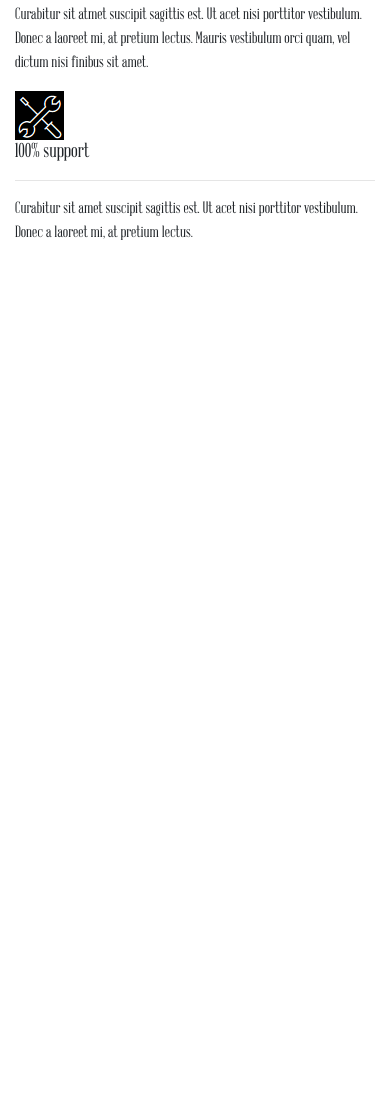
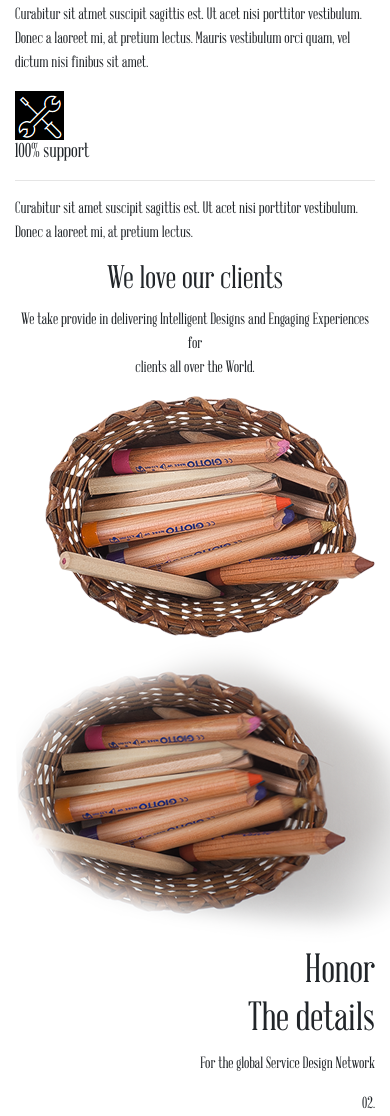
Before and after one commit to shikitos/Unity-layout-Bootstrap-BEM, a plain HTML site: page pages/index.html in a window 390 px wide. Shown: the part 2989-4105 px from the top of the page. Before the commit the page ends 3250 px from the top, so only its background shows below. Drawn offline with Linux system fonts and the light colour scheme.

Commit message:
Add two sections to the index.html
Add skeleton of the "WEAREUNITY" section and half of the DETAILS section. I have problems with this template because many of the content overflows the size of container... I still don't know how to do it as well as I can (I mean need to do that good for future — when I will create media queries, I need to do it with less code, as you know)

```diff
--- a/pages/index.html
+++ b/pages/index.html
@@ -153,6 +153,46 @@
             </div>
         </div>
     </section>
+
+    <section id="weareunity" class="weareunity">
+        <div class="container">
+            <div class="row">
+                <div class="col-lg-12 text-center">
+                    <h2 class="weareunity__title">
+                        We love our clients
+                    </h2>
+                    <p class="weareunity__paragraph">
+                        We take provide in delivering Intelligent Designs and Engaging Experiences for <br> clients all over the World.
+                    </p>
+                </div>
+            </div>
+        </div>
+    </section>
+
+    <section id="details" class="details">
+        <div class="container">
+            <div class="row details-block1">
+                <div class="col-lg-9 text-right">
+                    <img src="../img/details-penbox.png" alt="Penbox - details" class="details-block1__img">
+                    <img src="../img/details-penbox_shadow.png" alt="" class="details-block1__img">
+                    <h1 class="details-block1__title">
+                        Honor <br> The details
+                    </h1>
+                    <p class="details-block1__paragraph">
+                        For the global Service Design Network
+                    </p>
+                </div>
+                <div class="col-lg-3 text-right">
+                    02.
+                </div>
+            </div>
+            <div class="row details-block2">
+                <!--Carousel-->
+                <!--I don't know how to create this 2columns blocks
+                    because it's overflow the container... -->
+            </div>
+        </div>
+    </section>
 </body>
 
 </html>
```
